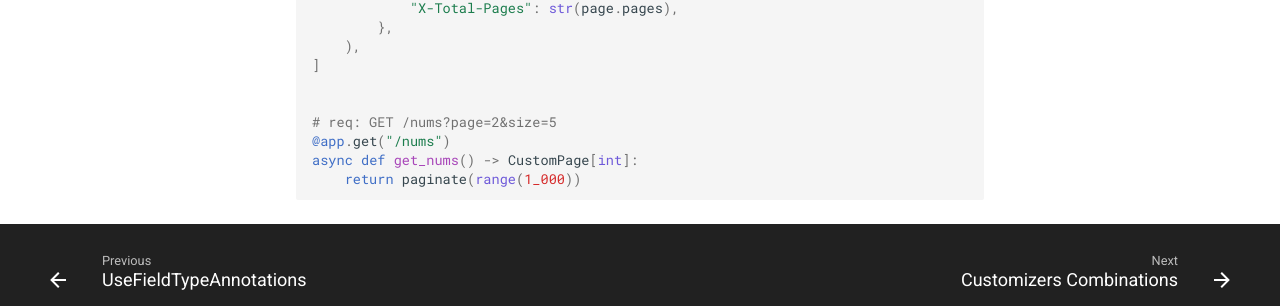
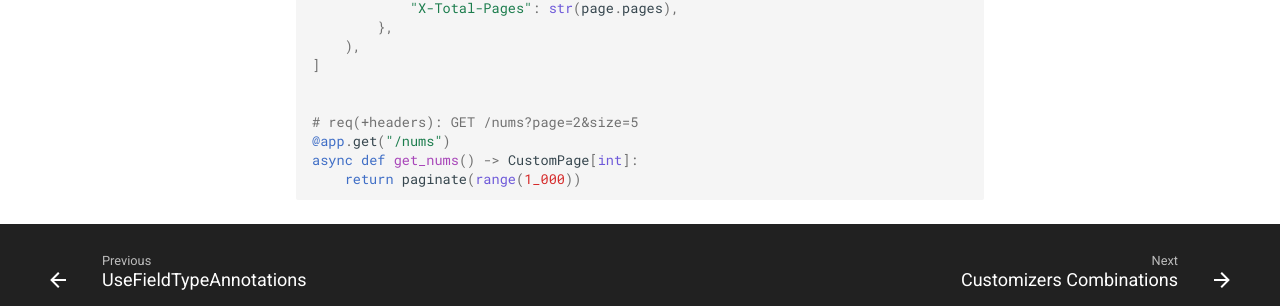
Before and after one commit to uriyyo/fastapi-pagination, an MkDocs documentation site: the page built from docs/customization/customizers/use_response_headers.md, in a window 1280 px wide and 1006 px high. Shown: the part 625-931 px from the top of the window. Built offline with MkDocs 1.6.1 and Material for MkDocs 9.7.7, drawn with Linux system fonts in a browser that asks for light colours; comment, search, counter and statistics services are not loaded.

Commit message:
docs: mark example request as including headers

```diff
--- a/docs/customization/customizers/use_response_headers.md
+++ b/docs/customization/customizers/use_response_headers.md
@@ -23,7 +23,7 @@ CustomPage = CustomizedPage[
 ]
 
 
-# req: GET /nums?page=2&size=5
+# req(+headers): GET /nums?page=2&size=5
 @app.get("/nums")
 async def get_nums() -> CustomPage[int]:
     return paginate(range(1_000))
```
